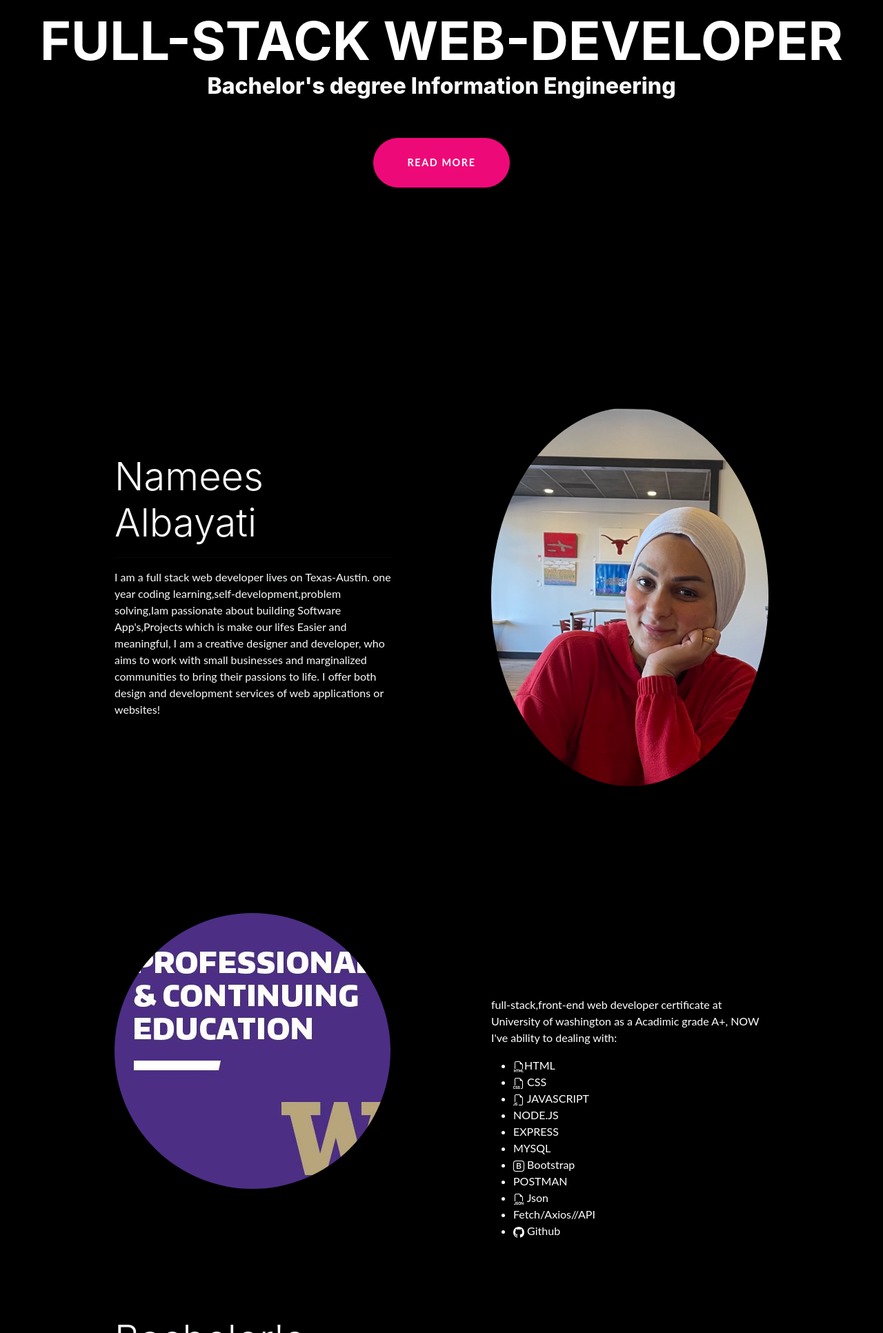
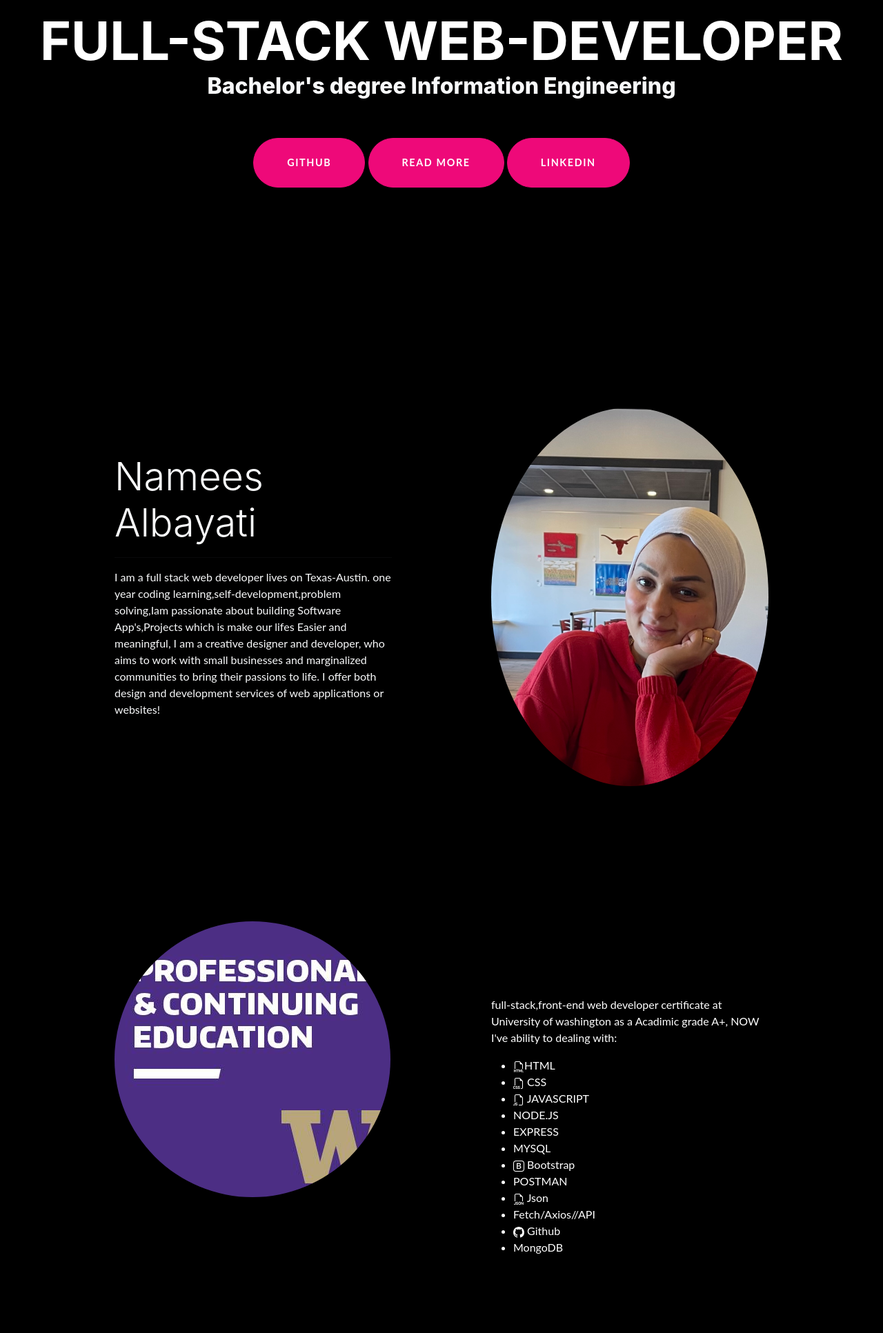
Before and after one commit to Namees-aLbayati/Update-CV, a Node server app: page / in a window 1280 px wide. Shown: the part 257-2190 px from the top of the page at 69% size. Run offline with Node 20, Linux system fonts and the light colour scheme; some libraries are stand-ins or nearby versions.

Commit message:
adding github and linkdin

```diff
--- a/views/index.html
+++ b/views/index.html
@@ -27,7 +27,10 @@
               <h1 class="mb-4"><a href="/#" class="logo">Namees Albayati</a></h1>
               <ul>
                 <li><a href="/projects"><span>Projects</span></a></li>
+
                 <li><a href="/contact"><span>Contact</span></a></li>
+                <li><a href="https://drive.google.com/drive/folders/1Zo7pr3BlmiwxNhN7JzhIO6UC4oiJOf7u"><span>Resume</span></a></li>
+
               </ul>
             </div>
           </div>
@@ -57,7 +60,11 @@
 
                 <h1 class="masthead-heading mb-0">Full-Stack Web-Developer</h1>
                 <h2 class="text-light">Bachelor's degree Information Engineering</h2>
+                              <a class="btn btn-primary btn-xl rounded-pill mt-5" href="https://github.com/namees-github">GitHub</a>
+
                 <a class="btn btn-primary btn-xl rounded-pill mt-5" href="#scroll">Read More</a>
+                <a class="btn btn-primary btn-xl rounded-pill mt-5" href="https://www.linkedin.com/in/namees-albayate-604005227/">Linkedin</a>
+
 
 
 
@@ -149,6 +156,9 @@ NOW I've ability to dealing with:
                                                                             <path d="M8 0C3.58 0 0 3.58 0 8c0 3.54 2.29 6.53 5.47 7.59.4.07.55-.17.55-.38 0-.19-.01-.82-.01-1.49-2.01.37-2.53-.49-2.69-.94-.09-.23-.48-.94-.82-1.13-.28-.15-.68-.52-.01-.53.63-.01 1.08.58 1.23.82.72 1.21 1.87.87 2.33.66.07-.52.28-.87.51-1.07-1.78-.2-3.64-.89-3.64-3.95 0-.87.31-1.59.82-2.15-.08-.2-.36-1.02.08-2.12 0 0 .67-.21 2.2.82.64-.18 1.32-.27 2-.27.68 0 1.36.09 2 .27 1.53-1.04 2.2-.82 2.2-.82.44 1.1.16 1.92.08 2.12.51.56.82 1.27.82 2.15 0 3.07-1.87 3.75-3.65 3.95.29.25.54.73.54 1.48 0 1.07-.01 1.93-.01 2.2 0 .21.15.46.55.38A8.012 8.012 0 0 0 16 8c0-4.42-3.58-8-8-8z"/>
                                                                           </svg>    Github
                                                                             </li>
+                                                                            <li>
+                                                                              MongoDB
+                                                                            </li>
 </ul>
                     </p>
                 </div>
```
Also changed, not shown: 1 other file.
